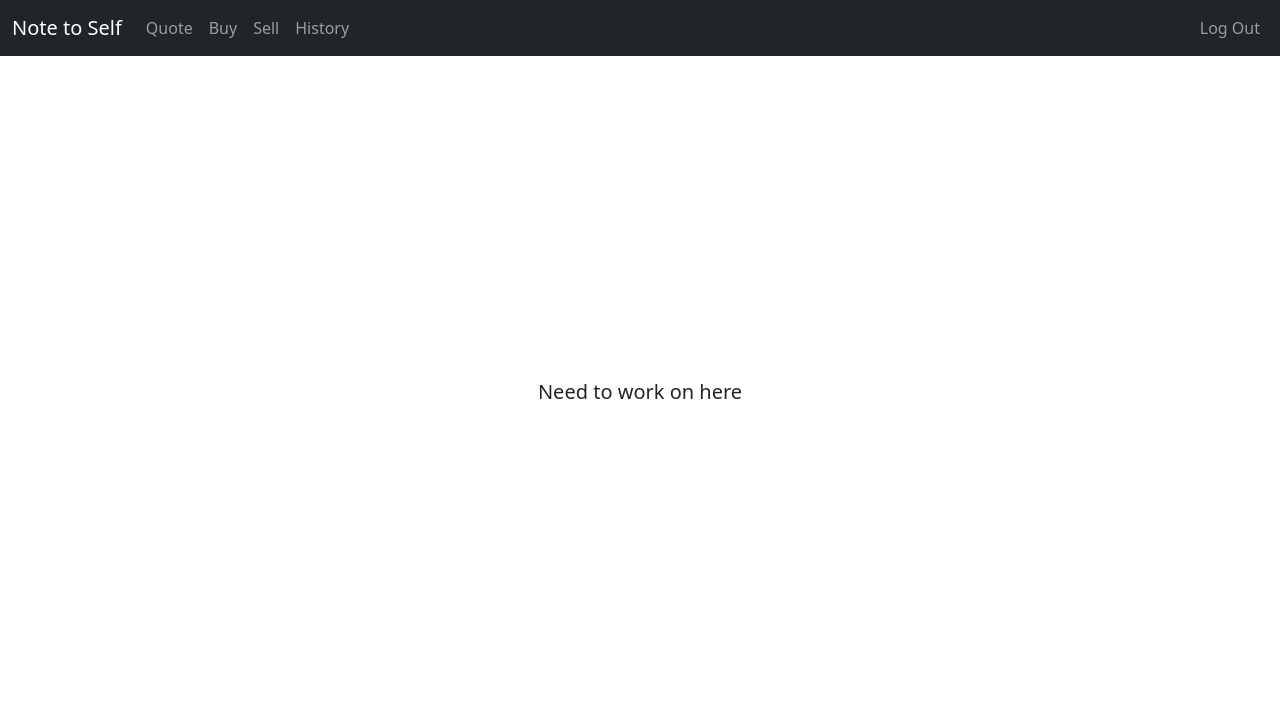
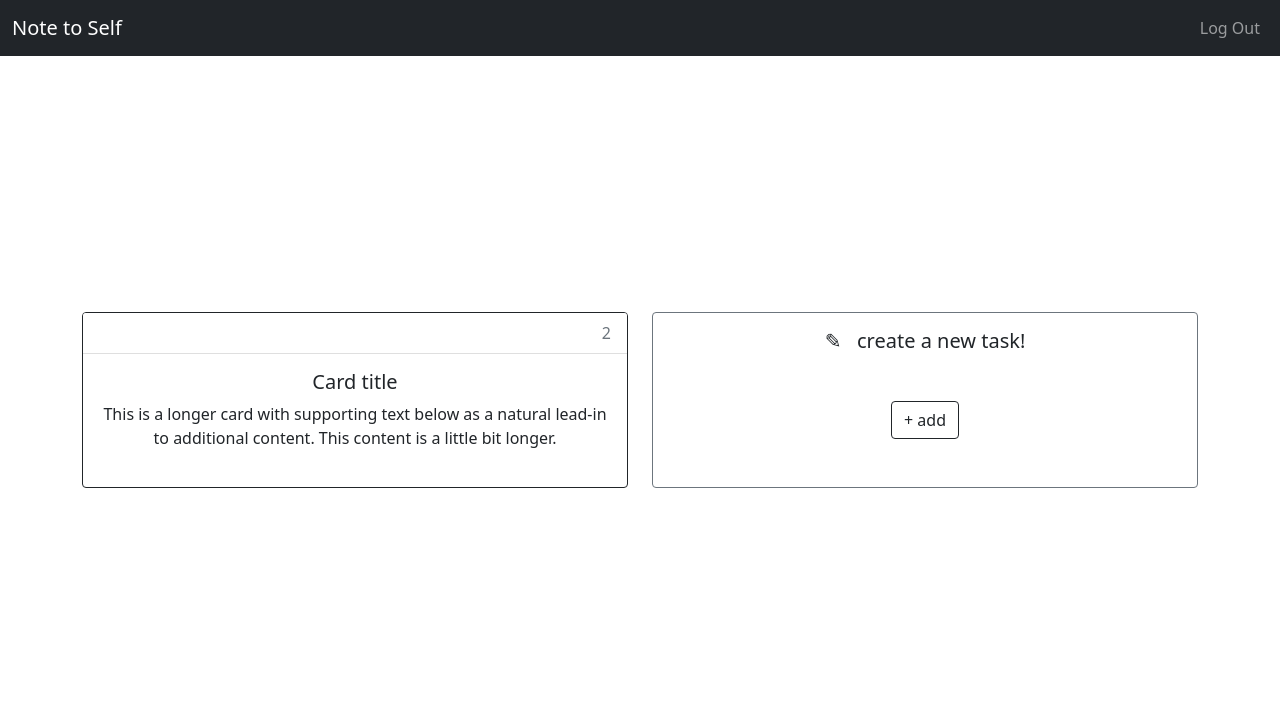
Before and after one commit to fentybit/NoteToSelf, a Flask app: page / in a window 1280 px wide. Shown: the top 728 px of the page. Run offline with Flask 2, Linux system fonts and the light colour scheme; a user stored in the database is signed in; some libraries are stand-ins or nearby versions.

Commit message:
feat: build cards

```diff
--- a/app.py
+++ b/app.py
@@ -1,7 +1,7 @@
 import os
 
 from cs50 import SQL
-from flask import Flask, flash, redirect, render_template, request, session
+from flask import Flask, redirect, render_template, request, session
 from flask_session import Session
 from tempfile import mkdtemp
 from werkzeug.security import check_password_hash, generate_password_hash
--- a/templates/index.html
+++ b/templates/index.html
@@ -2,10 +2,30 @@
 
 {% block main %}
    {% if session["user_id"] %}
-      <p class="lead">Need to work on here</p>
+   <div class="row row-cols-1 row-cols-md-2 g-4">
+      <div class="col">
+        <div class="card border-dark h-100">
+         <div class="card-header text-secondary text-end bg-white">2</div>
+          <div class="card-body ">
+            <h5 class="card-title">Card title</h5>
+            <p class="card-text">This is a longer card with supporting text below as a natural lead-in to additional content. This content is a little bit longer.</p>
+          </div>
+        </div>
+      </div>
+
+      <div class="col">
+        <div class="card border-secondary h-100">
+          <div class="card-body">
+            <h5 class="card-title">✎ &nbsp; create a new task!</h5>
+            <br />
+            <p class="card-body align-items-center d-flex justify-content-center"><a href="/newcard" class="btn btn-outline-dark">+ add</a></p>
+          </div>
+        </div>
+      </div>
+    </div>
    {% else %}
-      <p class="lead">Things moving fast.. feeling overwhelmed?</p>
-      <p class="lead">Welcome to your <mark>to-do lists</mark>!</p>
-      <img alt="main_gif" src="static/giphy.gif" width="480" height="480" class="giphy-embed"/>
+   <p class="lead">Things moving fast.. feeling overwhelmed?</p>
+   <p class="lead">Welcome to your <mark>to-do lists</mark>!</p>
+   <img alt="main_gif" src="static/giphy.gif" width="480" height="480" class="giphy-embed"/>
    {% endif %}
 {% endblock %}
--- a/templates/layout.html
+++ b/templates/layout.html
@@ -43,12 +43,6 @@
         </button>
         <div class="collapse navbar-collapse" id="navbar">
           {% if session["user_id"] %}
-          <ul class="navbar-nav me-auto">
-            <li class="nav-item"><a class="nav-link" href="/quote">Quote</a></li>
-            <li class="nav-item"><a class="nav-link" href="/buy">Buy</a></li>
-            <li class="nav-item"><a class="nav-link" href="/sell">Sell</a></li>
-            <li class="nav-item"><a class="nav-link" href="/history">History</a></li>
-          </ul>
           <ul class="navbar-nav ms-auto">
             <li class="nav-item"><a class="nav-link" href="/logout">Log Out</a></li>
           </ul>
```
Also changed, not shown: README.md, 1 other file.
